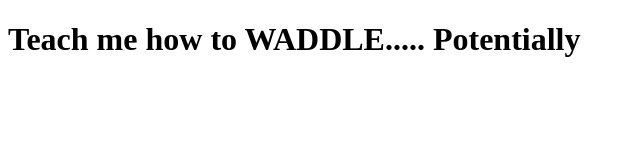
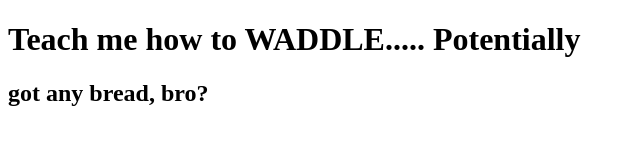
Before and after one commit to learock/potential-waddle, a plain HTML site: page index.html in a window 1280 px wide. Shown: the whole page, without its empty margins (0-640 px from the left). Drawn offline with Linux system fonts and the light colour scheme.

Commit message:
hey, I added some new text

```diff
--- a/index.html
+++ b/index.html
@@ -8,5 +8,6 @@
 </head>
 <body>
     <h1>Teach me how to WADDLE..... Potentially</h1>
+     <h2>got any bread, bro?</h2>
 </body>
 </html>
```
